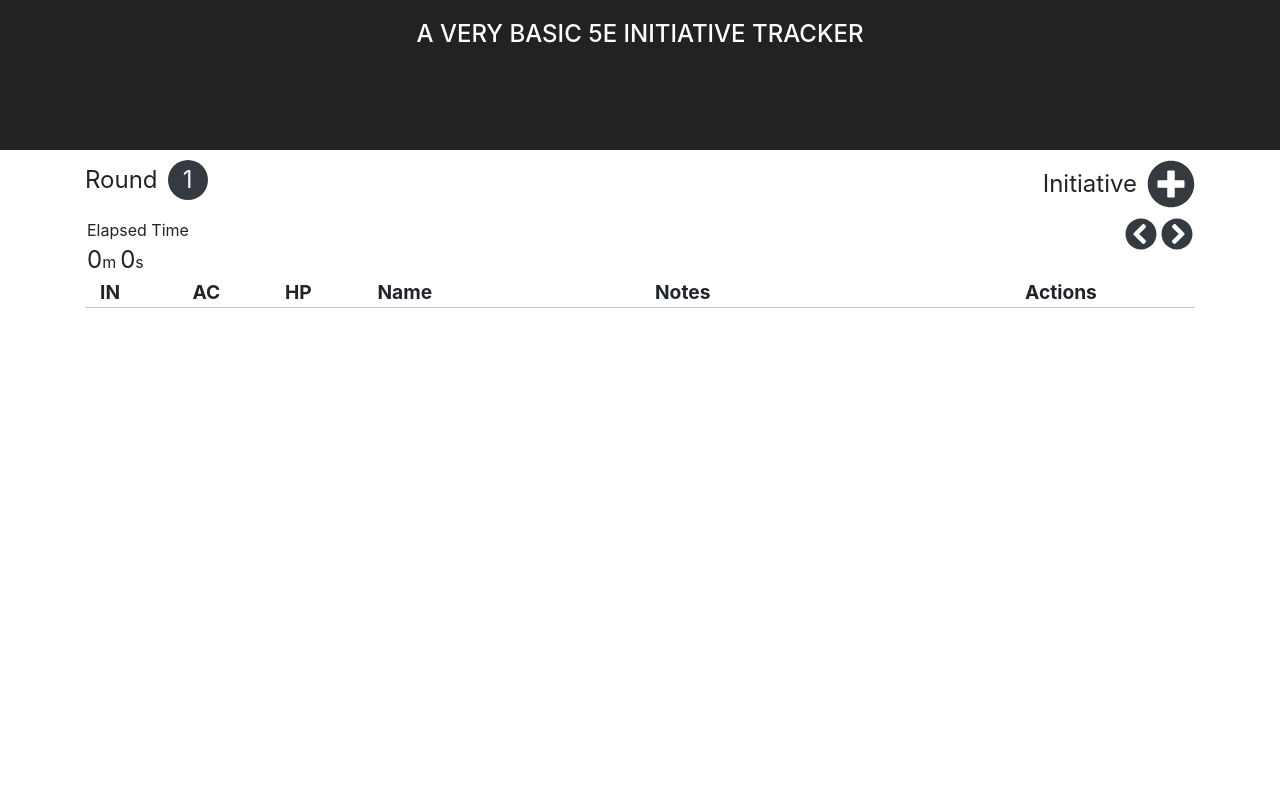
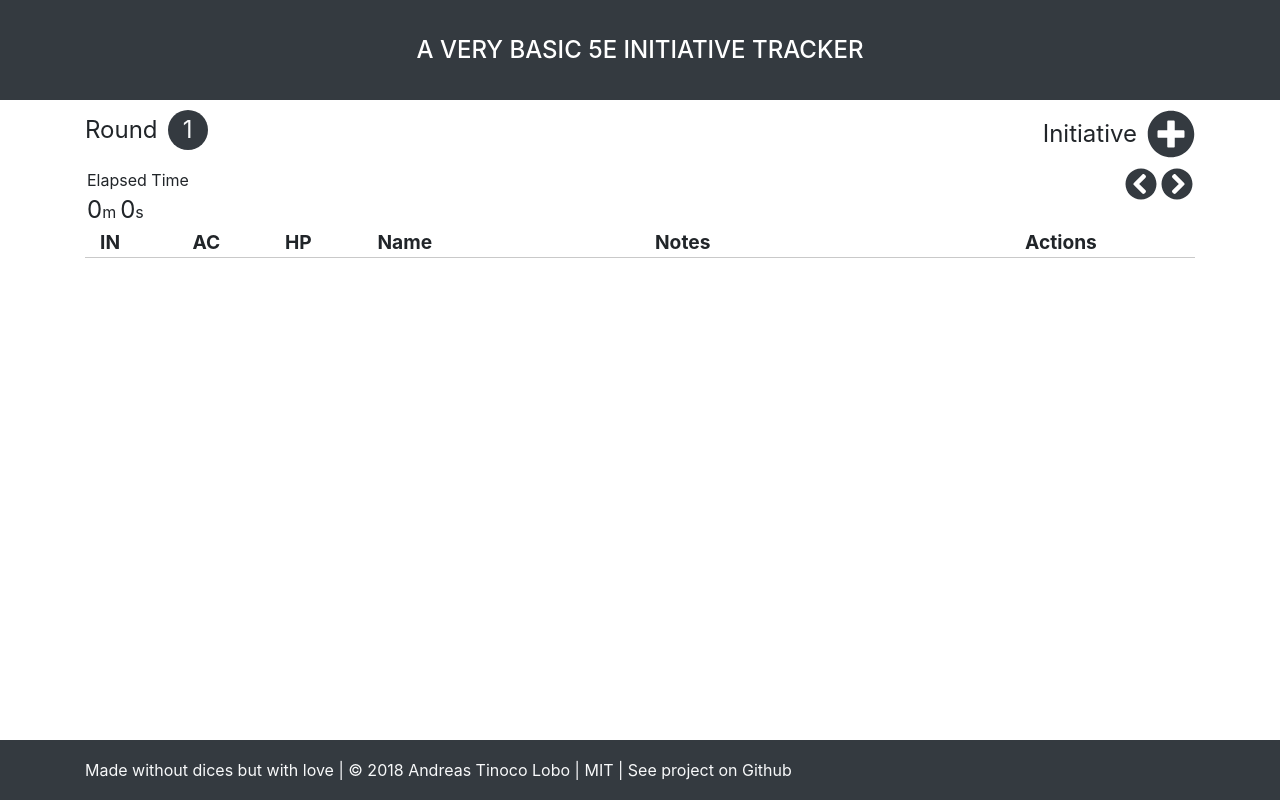
Before and after one commit to aloco/5e-encounter-tracker, a React (Create React App) app: page / in a window 1280 px wide. Built offline with nearby package versions, Linux system fonts and the light colour scheme.

Commit message:
adds footer

```diff
--- a/src/App.css
+++ b/src/App.css
@@ -2,19 +2,15 @@
   text-align: center;
 }
 
-.App-logo {
-  animation: App-logo-spin infinite 20s linear;
-  height: 80px;
-}
-
 .App-header {
   background-color: #222;
-  height: 150px;
-  padding: 20px;
+  height: 100px;
   color: white;
 }
 
 .App-title {
+  line-height: 100px;
+  vertical-align: middle;
   font-size: 1.5em;
   text-transform: uppercase;
 }
@@ -23,7 +19,16 @@
   font-size: large;
 }
 
-@keyframes App-logo-spin {
-  from { transform: rotate(0deg); }
-  to { transform: rotate(360deg); }
+
+.app-section {
+  position: relative;
+  padding-bottom: 80px;
 }
+
+footer {
+  position: absolute;
+  bottom: 0;
+  width: 100%;
+  height: 60px;
+  line-height: 60px;
+}
--- a/src/App.tsx
+++ b/src/App.tsx
@@ -1,6 +1,8 @@
 import * as React from 'react';
 import './App.css';
 import InitiativeTracker from './components/InitiativeTracker';
+import { Container, Row, Col } from 'reactstrap';
+
 
 // declare icons
 import { library } from '@fortawesome/fontawesome-svg-core'
@@ -11,13 +13,24 @@ library.add(faClone, faTrash, faChevronCircleLeft, faChevronCircleRight, faPlusC
 class App extends React.Component {
   public render() {
     return (
-      <div className="App">
-        <header className="App-header">
-          <h1 className="App-title">a very basic 5e initiative tracker</h1>
-        </header>
-        <section>
-          <InitiativeTracker/>
-        </section>
+      <div className="app-wrapper">
+        <div className="App">
+          <header className="App-header bg-dark">
+            <h1 className="App-title">a very basic 5e initiative tracker</h1>
+          </header>
+          <section className="app-section">
+            <InitiativeTracker/>
+          </section>
+        </div>
+        <footer className="text-light bg-dark">
+          <Container>
+            <Row>
+              <Col>
+                Made without dices but with love | © 2018 Andreas Tinoco Lobo | MIT | <a href="https://github.com/aloco/5e-encounter-tracker" className="text-light">See project on Github</a>
+              </Col>
+            </Row>
+          </Container>
+        </footer>
       </div>
     );
   }
```
